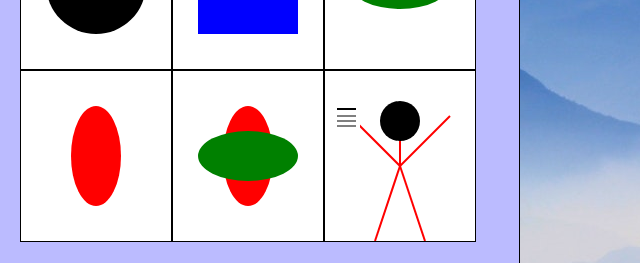
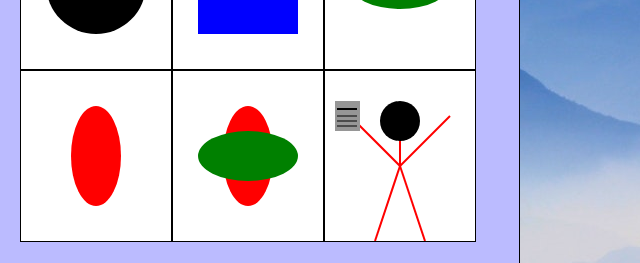
Before and after one commit to NekidSnek/Oblig-2, a plain HTML site: page svg.html in a window 1280 px wide. Shown: the part 537-800 px from the top of the page, 620-1260 px from the left. Drawn offline with nearby package versions, Linux system fonts and the light colour scheme; some packages are replaced by stand-ins of ours; a web font is replaced by a local one.

Commit message:
endra farger

```diff
--- a/svg.html
+++ b/svg.html
@@ -81,11 +81,11 @@
 			<line x1="75" y1="75" x2="50" y2="150" style="stroke:rgb(255,0,0);stroke-width:2" />
 			<line x1="75" y1="75" x2="100" y2="150" style="stroke:rgb(255,0,0);stroke-width:2" />
 			<circle cx="75" cy="30" r="20" />
-			<rect x="10" y="10" width="25" height="30" style="fill:rgb(255,255,255);" />
-			<line x1="12" y1="18" x2="31" y2="18" style="stroke:rgb(0,0,0);stroke-width:2" />
-			<line x1="12" y1="25" x2="31" y2="25" style="stroke:rgb(0,0,0);stroke-width:1" />
-			<line x1="12" y1="30" x2="31" y2="30" style="stroke:rgb(0,0,0);stroke-width:1" />
-			<line x1="12" y1="35" x2="31" y2="35" style="stroke:rgb(0,0,0);stroke-width:1" />
+			<rect x="10" y="10" width="25" height="30" style="fill:rgb(150,150,150);" />
+			<line x1="12" y1="18" x2="32" y2="18" style="stroke:rgb(0,0,0);stroke-width:2" />
+			<line x1="12" y1="25" x2="32" y2="25" style="stroke:rgb(0,0,0);stroke-width:1" />
+			<line x1="12" y1="30" x2="32" y2="30" style="stroke:rgb(0,0,0);stroke-width:1" />
+			<line x1="12" y1="35" x2="32" y2="35" style="stroke:rgb(0,0,0);stroke-width:1" />
 		</svg>
 		</div>
 		</div>
```
